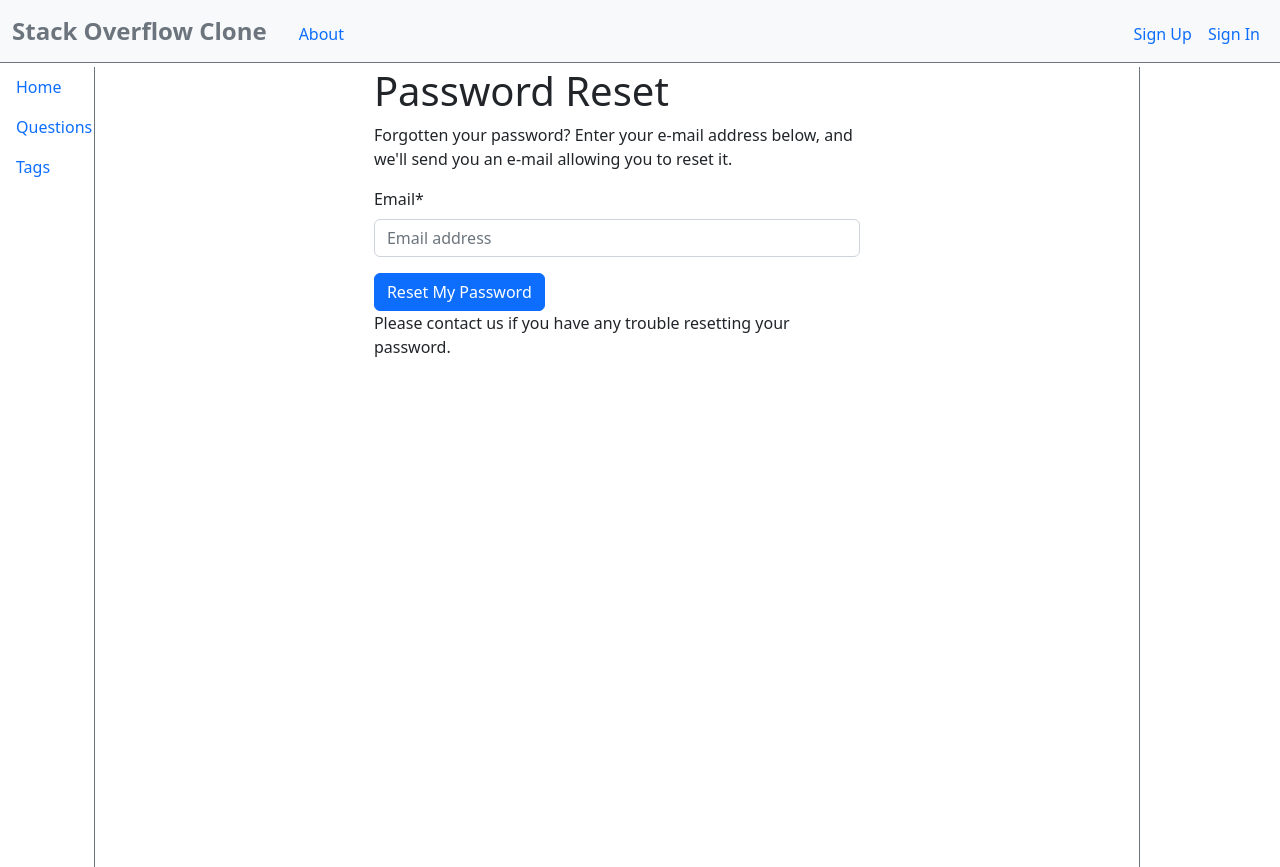
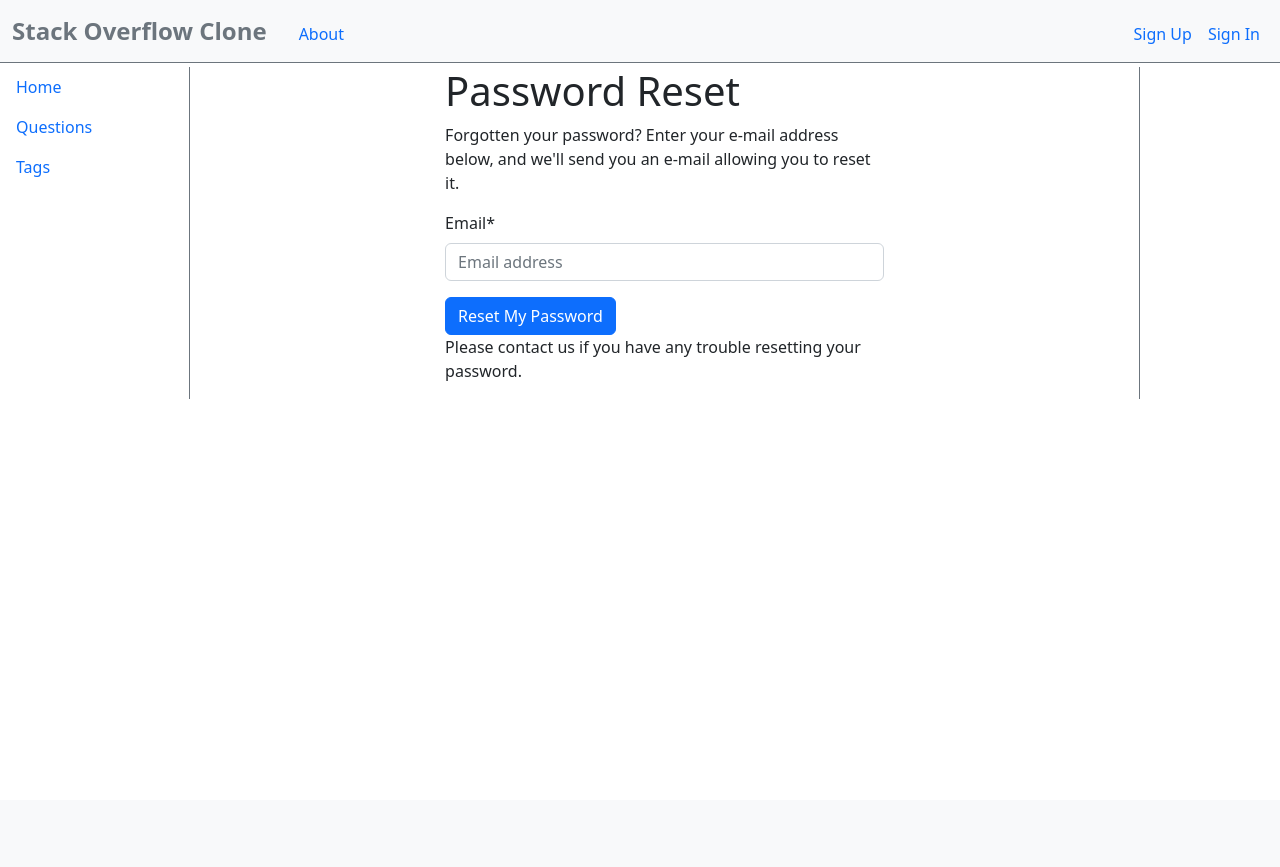
Before and after one commit to valed-dm/soclone, a Django app: page /accounts/password/reset/ in a window 1280 px wide. After the commit the page ends 399 px from the top, so only its background shows below. Run offline with Django 4.2, Linux system fonts and the light colour scheme; parts of the project's set-up code (start-up, migrations or seed data) failed here and were passed over; some libraries are stand-ins or nearby versions.

Commit message:
tinymce src scripts from static added to base.html
<code></code> fragments background altered to lightgray in <style>;
some borders added;
content block div got class="col-10" to keep consistent layout;
tinymce.init script created in base.html {% block inline_javascript %};

```diff
--- a/soclone/templates/base.html
+++ b/soclone/templates/base.html
@@ -23,8 +23,23 @@
             crossorigin="anonymous"
             referrerpolicy="no-referrer" />
       <!-- Your stuff: Third-party CSS libraries go here -->
+      <!--Tinymce Text-Editor (Must be in Head Tag) -->
+      <script src="{% static 'js/tinymce/tinymce.min.js' %}"></script>
+      <script type="text/javascript" src="{% static 'js/tinymce/custom.js' %}"></script>
       <!-- This file stores project-specific CSS -->
       <link href="{% static 'css/project.css' %}" rel="stylesheet" />
+      <style>
+        body {
+          padding-bottom: 10em;
+        }
+
+        code {
+          display: block;
+          width: auto;
+          overflow-x: auto;
+          background: lightgray;
+        }
+      </style>
     {% endblock css %}
     <!-- Latest javascript
 ================================================== -->
@@ -95,8 +110,8 @@
       </nav>
     </div>
     <div class="container p-0 m-0">
-      <div class="row p-0 m-0 vh-100 border-end border-secondary">
-        <div class="col-1 p-0 m-0 vh-100 border-end border-secondary">
+      <div class="row p-0 m-0 vh-auto border-end border-secondary">
+        <div class="col-2 p-0 m-0 vh-auto border-end border-secondary">
           <ul class="nav flex-column">
             <li class="nav-item active">
               <a class="nav-link" href="{% url 'home' %}">Home<span class="visually-hidden">(current)</span></a>
@@ -109,7 +124,7 @@
             </li>
           </ul>
         </div>
-        <div class="col">
+        <div class="col-10">
           <div class="container">
             {% if messages %}
               {% for message in messages %}
@@ -142,6 +157,20 @@
       });
     </script>
       {% endcomment %}
+      <script>
+        tinymce.init({
+          selector: 'textarea',
+          language: 'ru',
+          height: 250,
+          theme: 'silver',
+          plugins: 'codesample link code wordcount',
+          toolbar1: 'formatselect|bold italic|link|alignjustify|outdent indent|removeformat',
+          cleanup_on_startup: true,
+          custom_undo_redo_levels: 10,
+          compressor: true,
+          promotion: false,
+        });
+      </script>
     {% endblock inline_javascript %}
   </body>
 </html>
```
